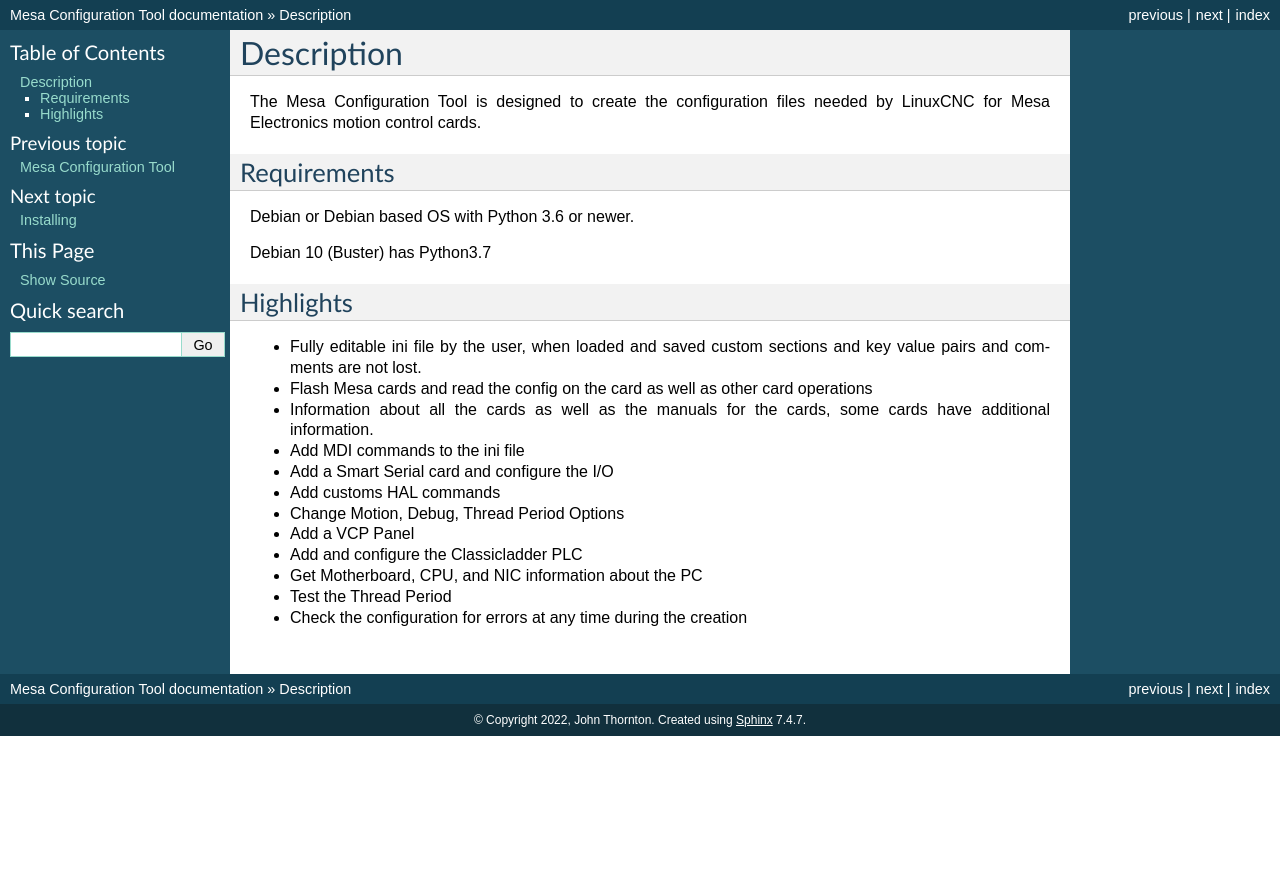
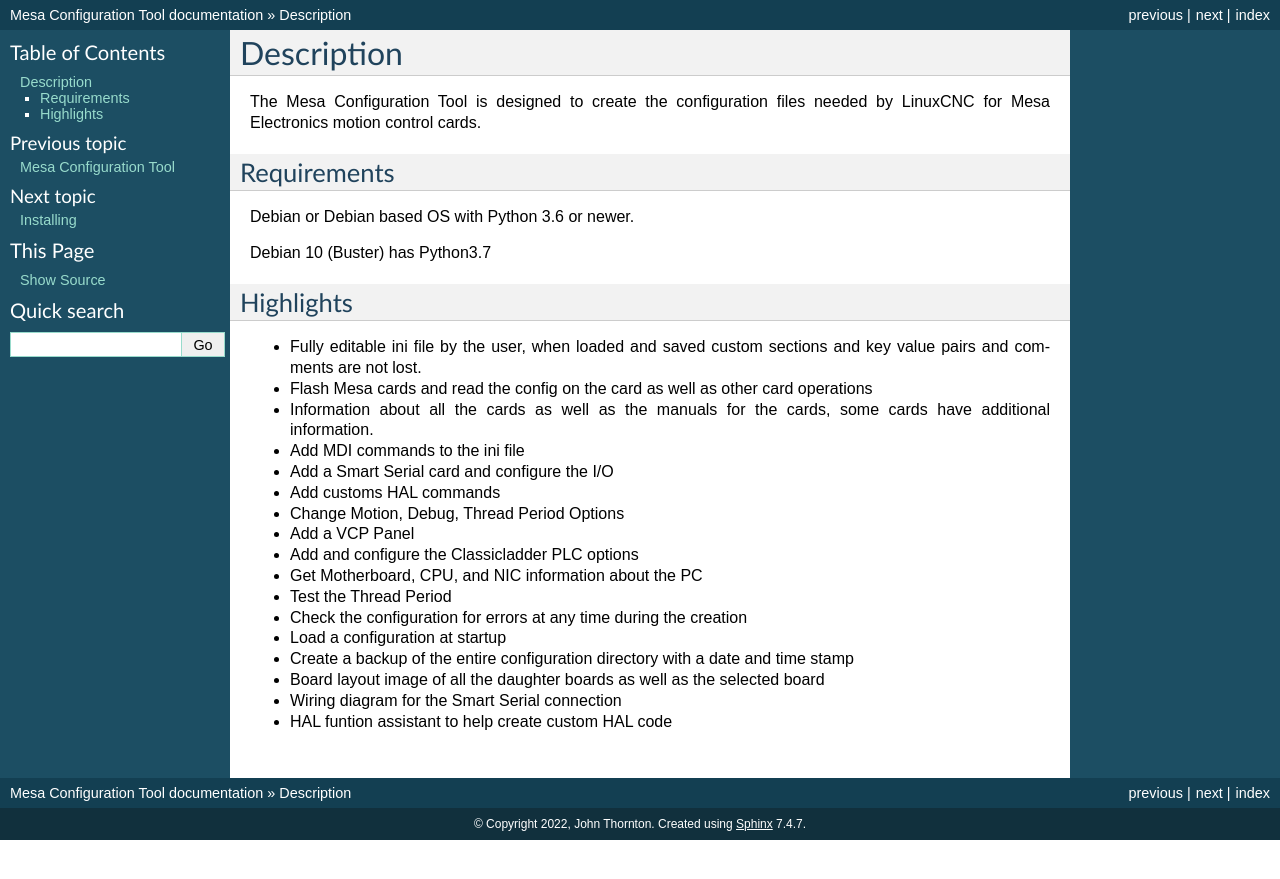
Before and after one commit to jethornton/mesact1, a Sphinx documentation site: the page built from docs/source/description.rst, in a window 1280 px wide. Shown: the top 879 px of the page. Built offline with Sphinx 7.4.7, drawn with Linux system fonts in a browser that asks for light colours.

Commit message:
add more info to docs
Signed-off-by: John Thornton <dev@gnipsel.com>

```diff
--- a/docs/source/description.rst
+++ b/docs/source/description.rst
@@ -32,10 +32,20 @@
 
 *	Add a VCP Panel
 
-*	Add and configure the Classicladder PLC
+*	Add and configure the Classicladder PLC options
 
 *	Get Motherboard, CPU, and NIC information about the PC
 
 *	Test the Thread Period
 
 *	Check the configuration for errors at any time during the creation
+
+*	Load a configuration at startup
+
+*	Create a backup of the entire configuration directory with a date and time stamp
+
+*	Board layout image of all the daughter boards as well as the selected board
+
+*	Wiring diagram for the Smart Serial connection
+
+*	HAL funtion assistant to help create custom HAL code
--- a/docs/source/index.rst
+++ b/docs/source/index.rst
@@ -17,3 +17,5 @@
    display
    axes
    io
+   spindle
+   hal
```
Also changed, not shown: docs/source/hal.rst (added, +20 -0 lines), docs/source/spindle.rst (added, +13 -0 lines), docs/source/images/hal-tab-01.png (added), docs/source/images/spindle-tab-01.png (added).
